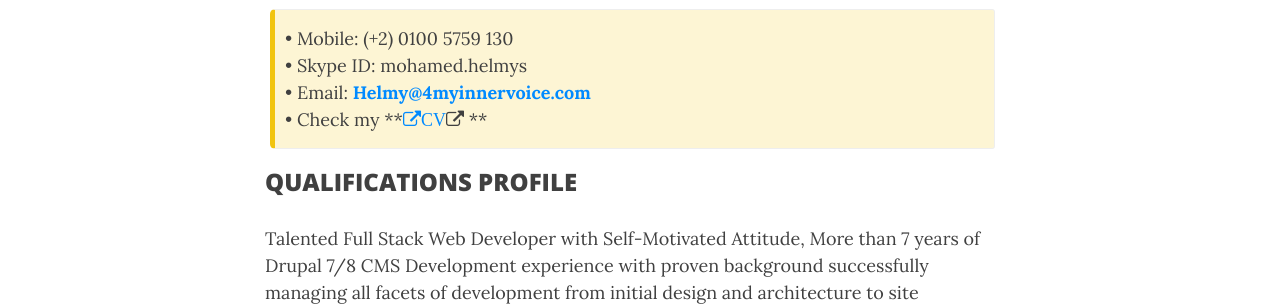
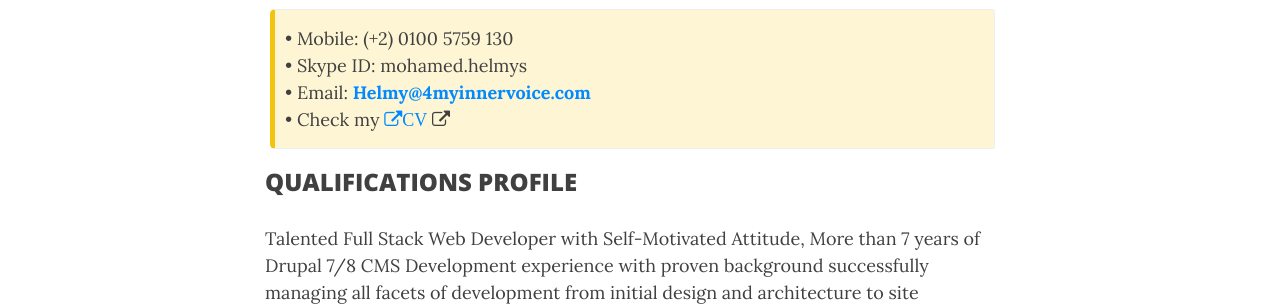
Before and after one commit to M-Helmy/m-helmy.github.io, a Jekyll site: the page built from resume.md, in a window 1280 px wide and 900 px high, scrolled down 672 px. Shown: the part 152-458 px from the top of the window. Built offline with Jekyll 4.4.1, drawn with Linux system fonts in a browser that asks for light colours; nearby versions of some CDN libraries; comment, search, counter and statistics services are not loaded.

Commit message:
Update resume.md

```diff
--- a/resume.md
+++ b/resume.md
@@ -16,8 +16,7 @@ bigimg: /img/desk.jpg
 • Mobile: (+2) 0100 5759 130<br/>
 • Skype ID: mohamed.helmys<br/>
 • Email: **<a href="mailto: Helmy@4myinnervoice.com"> Helmy@4myinnervoice.com</a>**<br/>
-• Check my **<a href="https://m-helmy.github.io/resources/Mo.Helmy-CV.pdf" class="fa fa-external-link" aria-hidden="true" target="_blank">CV</a><i class="fa fa-external-link" aria-hidden="true"></i>
-**<br/>
+• Check my **<a href="https://m-helmy.github.io/resources/Mo.Helmy-CV.pdf" class="fa fa-external-link" aria-hidden="true" target="_blank">CV</a>** <i class="fa fa-external-link" aria-hidden="true"></i><br/>
 
 
 ### QUALIFICATIONS PROFILE<br/>
```
